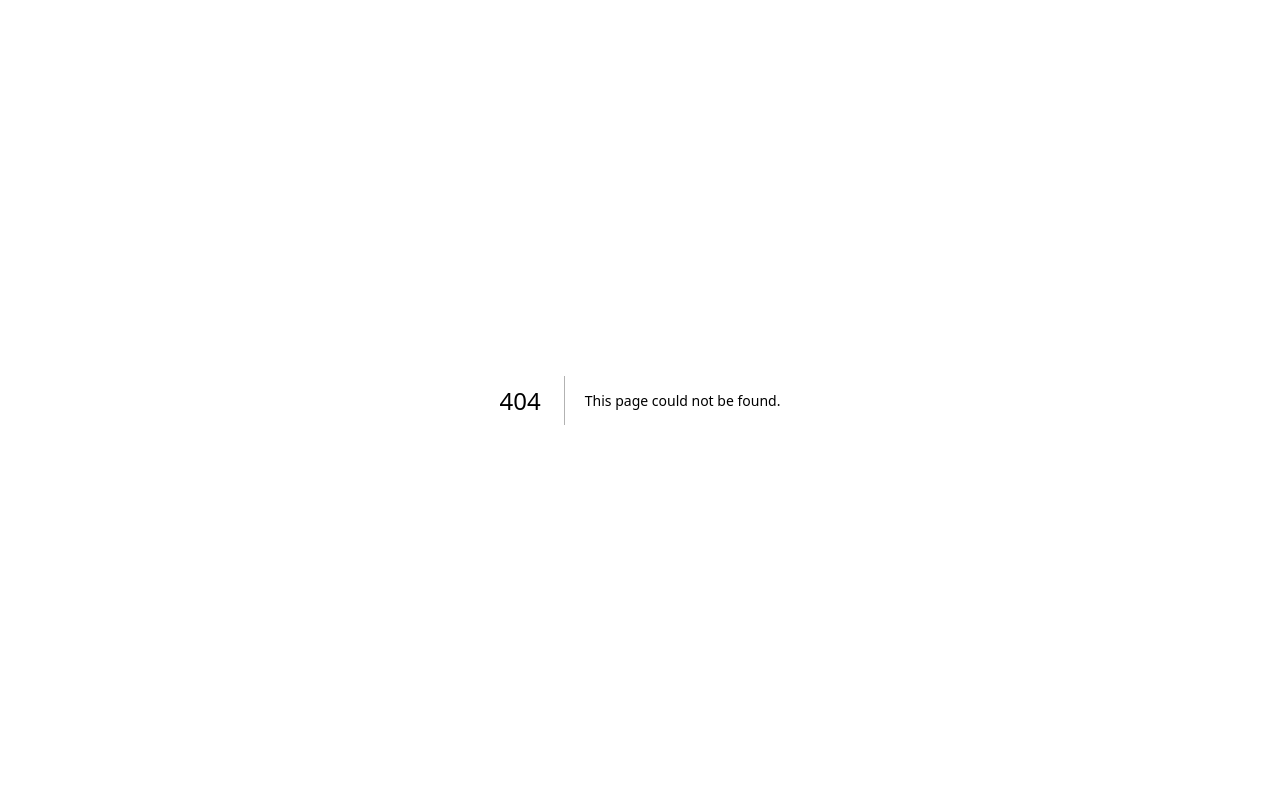
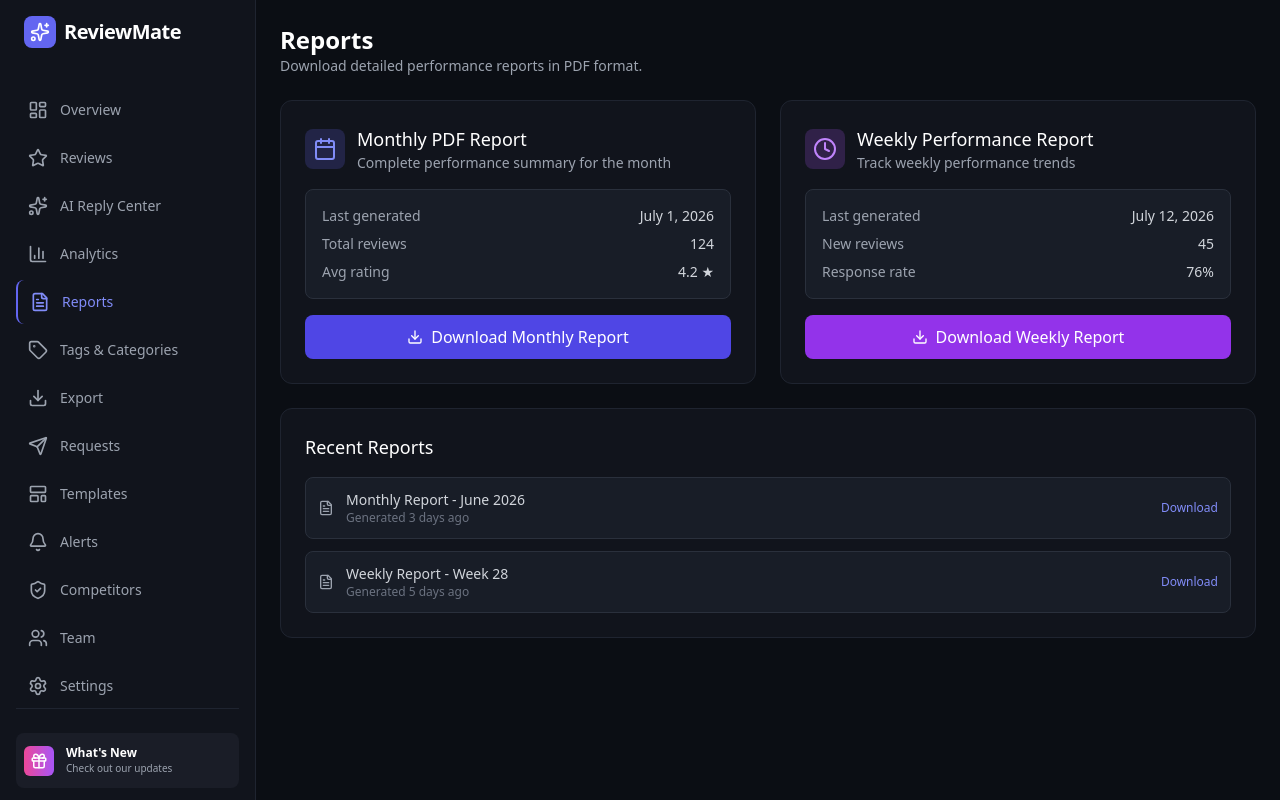
Before and after one commit to afnankhan123456/reviewreply-ai, a Next.js app: page /plans/standard/dashboard/reports in a window 1280 px wide. Before the commit this address had no page. Built offline with nearby package versions, Linux system fonts and the light colour scheme.

Commit message:
Create page.tsx

```diff
--- /dev/null
+++ b/app/plans/standard/dashboard/reports/page.tsx
@@ -0,0 +1,167 @@
+"use client";
+
+import React, { useState } from 'react';
+import {
+  FileText, Download, Calendar, Clock, CheckCircle,
+  Loader2, AlertCircle
+} from 'lucide-react';
+
+export default function ReportsPage() {
+  const [isGeneratingMonthly, setIsGeneratingMonthly] = useState(false);
+  const [isGeneratingWeekly, setIsGeneratingWeekly] = useState(false);
+
+  const handleDownloadMonthly = async () => {
+    setIsGeneratingMonthly(true);
+    // Simulate report generation
+    setTimeout(() => {
+      setIsGeneratingMonthly(false);
+      alert('Monthly report downloaded successfully!');
+    }, 1500);
+  };
+
+  const handleDownloadWeekly = async () => {
+    setIsGeneratingWeekly(true);
+    // Simulate report generation
+    setTimeout(() => {
+      setIsGeneratingWeekly(false);
+      alert('Weekly report downloaded successfully!');
+    }, 1500);
+  };
+
+  return (
+    <div className="flex-1 flex flex-col p-6 overflow-y-auto bg-[#0B0E14] text-gray-200">
+
+      {/* Page Header */}
+      <div className="flex justify-between items-center mb-6">
+        <div>
+          <h1 className="text-2xl font-bold text-white">Reports</h1>
+          <p className="text-sm text-gray-400">Download detailed performance reports in PDF format.</p>
+        </div>
+      </div>
+
+      {/* Reports Cards */}
+      <div className="grid grid-cols-1 md:grid-cols-2 gap-6">
+
+        {/* Monthly Report Card */}
+        <div className="bg-[#11141C] border border-[#1F2430] rounded-xl p-6">
+          <div className="flex items-center gap-3 mb-4">
+            <div className="p-2 bg-indigo-500/20 rounded-lg">
+              <Calendar className="w-6 h-6 text-indigo-400" />
+            </div>
+            <div>
+              <h3 className="text-white font-medium text-lg">Monthly PDF Report</h3>
+              <p className="text-sm text-gray-400">Complete performance summary for the month</p>
+            </div>
+          </div>
+
+          <div className="bg-[#181D27] border border-[#2A303C] rounded-lg p-4 mb-4">
+            <div className="flex justify-between items-center text-sm">
+              <span className="text-gray-400">Last generated</span>
+              <span className="text-gray-300">July 1, 2026</span>
+            </div>
+            <div className="flex justify-between items-center text-sm mt-2">
+              <span className="text-gray-400">Total reviews</span>
+              <span className="text-gray-300">124</span>
+            </div>
+            <div className="flex justify-between items-center text-sm mt-2">
+              <span className="text-gray-400">Avg rating</span>
+              <span className="text-gray-300">4.2 ★</span>
+            </div>
+          </div>
+
+          <button
+            onClick={handleDownloadMonthly}
+            disabled={isGeneratingMonthly}
+            className="w-full flex items-center justify-center gap-2 bg-indigo-600 hover:bg-indigo-500 text-white font-medium py-2.5 rounded-lg transition-colors disabled:opacity-50 disabled:cursor-not-allowed"
+          >
+            {isGeneratingMonthly ? (
+              <>
+                <Loader2 className="w-4 h-4 animate-spin" />
+                <span>Generating...</span>
+              </>
+            ) : (
+              <>
+                <Download className="w-4 h-4" />
+                <span>Download Monthly Report</span>
+              </>
+            )}
+          </button>
+        </div>
+
+        {/* Weekly Report Card */}
+        <div className="bg-[#11141C] border border-[#1F2430] rounded-xl p-6">
+          <div className="flex items-center gap-3 mb-4">
+            <div className="p-2 bg-purple-500/20 rounded-lg">
+              <Clock className="w-6 h-6 text-purple-400" />
+            </div>
+            <div>
+              <h3 className="text-white font-medium text-lg">Weekly Performance Report</h3>
+              <p className="text-sm text-gray-400">Track weekly performance trends</p>
+            </div>
+          </div>
+
+          <div className="bg-[#181D27] border border-[#2A303C] rounded-lg p-4 mb-4">
+            <div className="flex justify-between items-center text-sm">
+              <span className="text-gray-400">Last generated</span>
+              <span className="text-gray-300">July 12, 2026</span>
+            </div>
+            <div className="flex justify-between items-center text-sm mt-2">
+              <span className="text-gray-400">New reviews</span>
+              <span className="text-gray-300">45</span>
+            </div>
+            <div className="flex justify-between items-center text-sm mt-2">
+              <span className="text-gray-400">Response rate</span>
+              <span className="text-gray-300">76%</span>
+            </div>
+          </div>
+
+          <button
+            onClick={handleDownloadWeekly}
+            disabled={isGeneratingWeekly}
+            className="w-full flex items-center justify-center gap-2 bg-purple-600 hover:bg-purple-500 text-white font-medium py-2.5 rounded-lg transition-colors disabled:opacity-50 disabled:cursor-not-allowed"
+          >
+            {isGeneratingWeekly ? (
+              <>
+                <Loader2 className="w-4 h-4 animate-spin" />
+                <span>Generating...</span>
+              </>
+            ) : (
+              <>
+                <Download className="w-4 h-4" />
+                <span>Download Weekly Report</span>
+              </>
+            )}
+          </button>
+        </div>
+      </div>
+
+      {/* Recent Reports List */}
+      <div className="mt-6 bg-[#11141C] border border-[#1F2430] rounded-xl p-6">
+        <h3 className="text-white font-medium text-lg mb-4">Recent Reports</h3>
+        <div className="space-y-3">
+          <div className="flex items-center justify-between bg-[#181D27] border border-[#2A303C] rounded-lg p-3">
+            <div className="flex items-center gap-3">
+              <FileText className="w-4 h-4 text-gray-400" />
+              <div>
+                <p className="text-sm text-gray-300">Monthly Report - June 2026</p>
+                <p className="text-xs text-gray-500">Generated 3 days ago</p>
+              </div>
+            </div>
+            <button className="text-xs text-indigo-400 hover:text-indigo-300">Download</button>
+          </div>
+          <div className="flex items-center justify-between bg-[#181D27] border border-[#2A303C] rounded-lg p-3">
+            <div className="flex items-center gap-3">
+              <FileText className="w-4 h-4 text-gray-400" />
+              <div>
+                <p className="text-sm text-gray-300">Weekly Report - Week 28</p>
+                <p className="text-xs text-gray-500">Generated 5 days ago</p>
+              </div>
+            </div>
+            <button className="text-xs text-indigo-400 hover:text-indigo-300">Download</button>
+          </div>
+        </div>
+      </div>
+
+    </div>
+  );
+}
```
